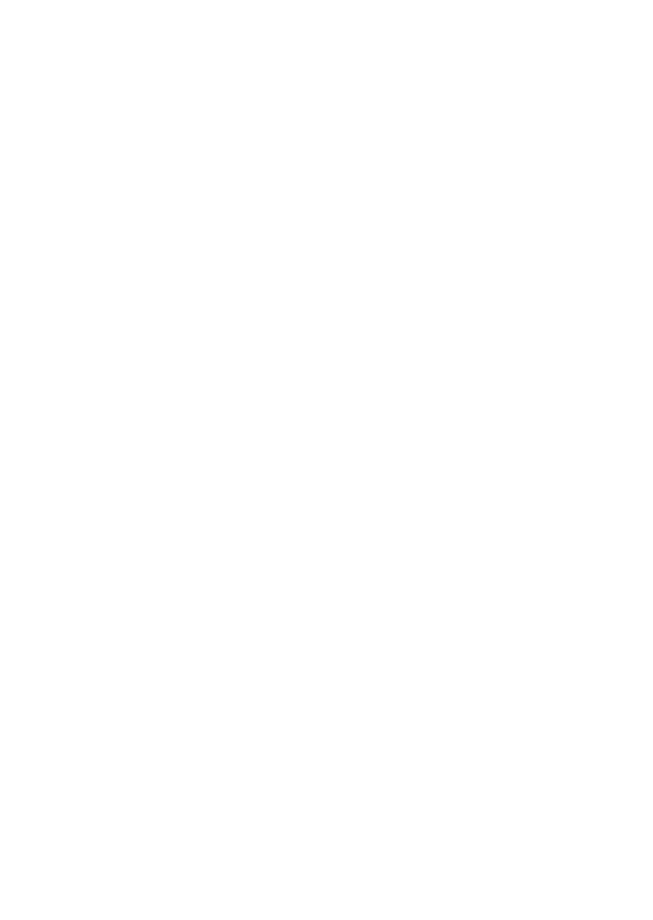
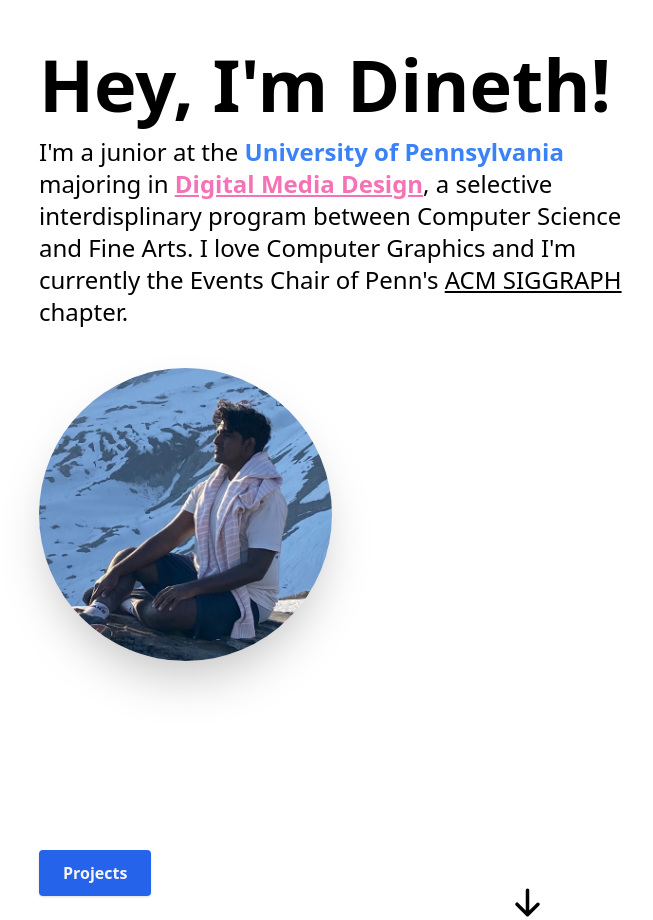
Before and after one commit to dinethmeegoda/portfolio-site, a Next.js app: page / in a window 1280 px wide. Shown: the part 160-1080 px from the top of the page, without its empty margins (113-766 px from the left). Before the commit the page ends 800 px from the top, so only its background shows below. Built offline with nearby package versions, Linux system fonts and the light colour scheme.

Commit message:
Started Hero Section

```diff
--- a/app/layout.tsx
+++ b/app/layout.tsx
@@ -2,7 +2,6 @@
 import React, { useState } from 'react';
 import '../styles/globals.css';
 import Navbar from '@/components/Navbar';
-import MenuOverlay from '@/components/MenuOverlay';
 import { ThemeProvider } from 'next-themes';
 
 export default function RootLayout({
--- a/app/page.tsx
+++ b/app/page.tsx
@@ -1,7 +1,9 @@
+import HeroSection from '@/components/HeroSection';
+
 export default function Home() {
   return (
-    <main>
-      <h1 className="text-2xl">Hello World</h1>
+    <main className="mx-auto max-w-3xl px-4 sm:px-6 md:max-w-5xl">
+      <HeroSection />
     </main>
   );
 }
--- /dev/null
+++ b/components/HeroSection.tsx
@@ -0,0 +1,76 @@
+'use client';
+import React from 'react';
+import Image from 'next/image';
+import { Link } from 'react-scroll/modules';
+import { HiArrowDown } from 'react-icons/hi';
+
+const HeroSection = () => {
+  return (
+    <section id="home">
+      <div className="my-10 items-center justify-center py-16 text-center sm:py-20 md:space-x-4 md:py-40 md:text-left">
+        <div className="flex-row md:mt-2 md:w-3/5">
+          <h1 className="mt-6 text-4xl font-semibold md:mt-0 md:text-7xl">
+            {' '}
+            Hey, I'm Dineth!
+          </h1>
+          <p className="text-l mb-10 mt-4 md:text-2xl">
+            I&#39;m a junior at the
+            <span className="font-bold text-blue-500">
+              {' '}
+              University of Pennsylvania{' '}
+            </span>
+            majoring in{' '}
+            <span className="font-bold text-pink-400 underline">
+              <a href="http://cg.cis.upenn.edu/dmd.html">
+                Digital Media Design
+              </a>
+            </span>
+            , a selective interdisplinary program between Computer Science and
+            Fine Arts. I love Computer Graphics and I'm currently the Events
+            Chair of Penn's{' '}
+            <a class="underline" href="http://cg.cis.upenn.edu/siggraph/">
+              ACM SIGGRAPH
+            </a>{' '}
+            chapter.
+          </p>
+          <div className="md:mt-2 md:w-1/2">
+            <Image
+              className="rounded-full shadow-2xl"
+              src="/headshot.jpg"
+              alt=""
+              width={500}
+              height={500}
+            />
+          </div>
+        </div>
+      </div>
+      <div>
+        <Link
+          to="projects"
+          className="rounded bg-blue-600 px-6 py-3 font-semibold text-neutral-100 shadow hover:bg-blue-800"
+          activeClass="active"
+          spy={true}
+          smooth={true}
+          offset={-100}
+          duration={500}
+        >
+          Projects
+        </Link>
+      </div>
+      <div className="flex flex-row justify-center">
+        <Link
+          to="about"
+          activeClass="active"
+          spy={true}
+          smooth={true}
+          offset={-10}
+          duration={500}
+        >
+          <HiArrowDown size={35} />
+        </Link>
+      </div>
+    </section>
+  );
+};
+
+export default HeroSection;
--- a/components/MenuOverlay.tsx
+++ /dev/null
@@ -1,46 +0,0 @@
-import React from 'react';
-
-const MenuOverlay = ({
-  navbarOpen,
-  setNavbarOpen,
-}: {
-  navbarOpen: any;
-  setNavbarOpen: any;
-}) => {
-  return (
-    <nav
-      className={`fixed left-0 top-0 z-10 flex h-screen w-full transform bg-gray-900 bg-opacity-100 p-10 pt-24 text-white transition-all delay-100 duration-300 ${
-        navbarOpen ? 'translate-x-0 opacity-100' : '-translate-x-full opacity-0'
-      }`}
-    >
-      <ul className="flex w-full flex-col items-start">
-        <li className="nav-li">
-          <a
-            href="/"
-            className="nav-link"
-            onClick={(e) => {
-              e.preventDefault();
-              setNavbarOpen(false);
-            }}
-          >
-            Home
-          </a>
-        </li>
-        <li className="nav-li">
-          <a
-            href="/"
-            className="nav-link"
-            onClick={(e) => {
-              e.preventDefault();
-              setNavbarOpen(false);
-            }}
-          >
-            About
-          </a>
-        </li>
-      </ul>
-    </nav>
-  );
-};
-
-export default MenuOverlay;
--- a/components/Navbar.tsx
+++ b/components/Navbar.tsx
@@ -5,7 +5,6 @@
 import { RiMoonFill, RiSunLine } from 'react-icons/ri';
 import { IoMdMenu, IoMdClose } from 'react-icons/io';
 import { AnimatePresence, motion } from 'framer-motion';
-import { useBreakpoint } from 'use-breakpoint';
 
 interface NavItem {
   label: string;
@@ -18,11 +17,11 @@
     page: 'home',
   },
   {
-    label: 'About',
-    page: 'about',
+    label: 'Projects',
+    page: 'projects',
   },
   {
-    label: 'Projects',
+    label: 'Portfolio',
     page: 'projects',
   },
 ];
@@ -80,7 +79,7 @@
                     <Link
                       key={idx}
                       to={item.page}
-                      className="lg:inLine-block block text-neutral-900 hover:text-neutral-500 dark:text-neutral-100"
+                      className="lg:inLine-block block text-neutral-900 hover:text-blue-400 dark:text-neutral-100"
                       activeClass="active"
                       spy={true}
                       smooth={true}
@@ -116,13 +115,7 @@
                 <Link
                   key={idx}
                   to={item.page}
-                  className="lg:inLine-block block text-neutral-900 hover:text-neutral-500 dark:text-neutral-100"
-                  activeClass="active"
-                  spy={true}
-                  smooth={true}
-                  offset={-100}
-                  duration={500}
-                  onClick={() => setOpen(!isOpen)}
+                  className="lg:inLine-block block text-neutral-900 hover:text-blue-400 dark:text-neutral-100"
                 >
                   {item.label}
                 </Link>,
```
Also changed, not shown: public/headshot.jpg (added).
